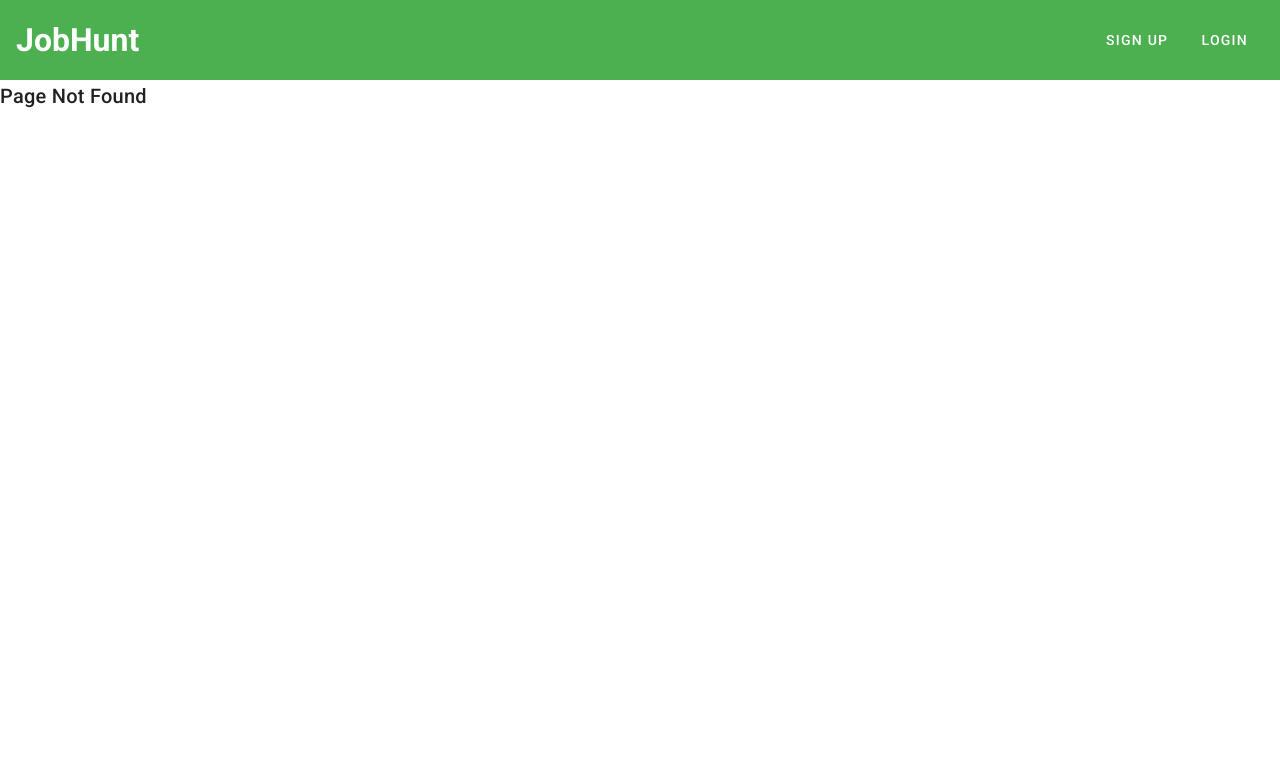
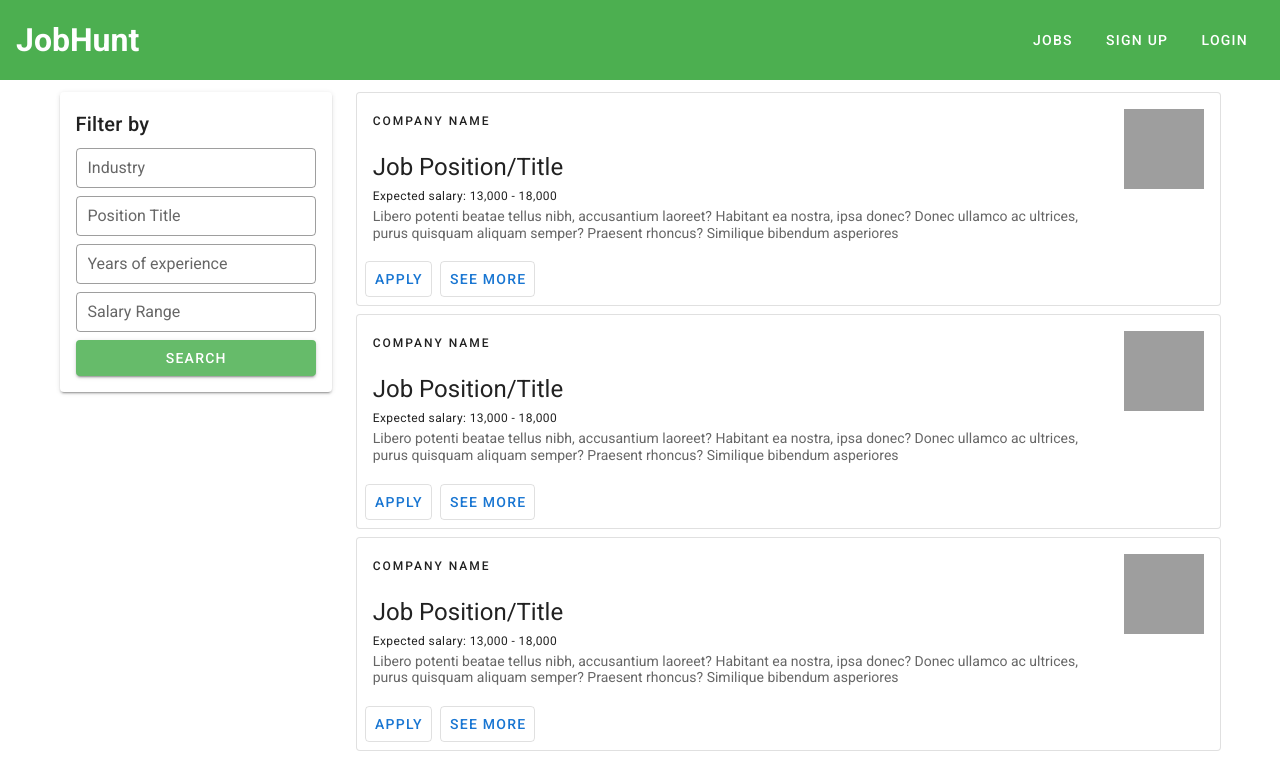
Before and after one commit to royrmagdaong/jobhunt, a Vue app: page /jobs in a window 1280 px wide. Before the commit this address had no page. Shown: the top 757 px of the page. Built offline with nearby package versions, Linux system fonts and the light colour scheme.

Commit message:
added browse jobs page

```diff
--- a/src/components/AppBar.vue
+++ b/src/components/AppBar.vue
@@ -2,6 +2,7 @@
 <div class="appbar green pa-4 d-flex justify-space-between align-center">
     <h1 @click="routeTo('/')" class="white--text brandname">JobHunt</h1>
     <div v-if="!userInfo">
+        <v-btn text class="white--text" @click="routeTo('/jobs')">Jobs</v-btn>
         <v-btn text class="white--text" @click="routeTo('/register')">Sign Up</v-btn>
         <v-btn text class="white--text" @click="routeTo('/login')">Login</v-btn>
     </div>
--- /dev/null
+++ b/src/components/JobItem.vue
@@ -0,0 +1,52 @@
+<template>
+  <v-card
+    width="100%"
+    outlined
+  >
+    <v-list-item three-line>
+      <v-list-item-content>
+        <div class="text-overline mb-4">
+          Company Name
+        </div>
+        <v-list-item-title class="text-h5 mb-1">
+          Job Position/Title
+        </v-list-item-title>
+        <div class="caption">Expected salary: 13,000 - 18,000</div>
+        <v-list-item-subtitle>Libero potenti beatae tellus nibh, accusantium laoreet? Habitant ea nostra, ipsa donec? Donec ullamco ac ultrices, purus quisquam aliquam semper? Praesent rhoncus? Similique bibendum asperiores</v-list-item-subtitle>
+      </v-list-item-content>
+
+      <v-list-item-avatar
+        tile
+        size="80"
+        color="grey"
+      ></v-list-item-avatar>
+    </v-list-item>
+
+    <v-card-actions>
+      <v-btn
+        outlined
+        text
+        color="primary"
+      >
+        Apply
+      </v-btn>
+      <v-btn
+        outlined
+        text
+        color="primary"
+      >
+        See more
+      </v-btn>
+    </v-card-actions>
+  </v-card>
+</template>
+
+<script>
+export default {
+
+}
+</script>
+
+<style>
+
+</style>
--- /dev/null
+++ b/src/components/JobsFilter.vue
@@ -0,0 +1,48 @@
+<template>
+  <v-card width="100%" class="pa-4">
+      <div class="title mb-2">Filter by</div>
+      <v-text-field
+        label="Industry"
+        hide-details
+        outlined
+        dense
+        class="mb-2"
+      ></v-text-field>
+      <v-text-field
+        label="Position Title"
+        hide-details
+        outlined
+        dense
+        class="mb-2"
+      ></v-text-field>
+      <v-text-field
+        label="Years of experience"
+        hide-details
+        outlined
+        dense
+        class="mb-2"
+      ></v-text-field>
+      <v-text-field
+        label="Salary Range"
+        hide-details
+        outlined
+        dense
+        class="mb-2"
+      ></v-text-field>
+      <v-btn
+        block
+        color="green lighten-1"
+        class="white--text"
+      >Search</v-btn>
+  </v-card>
+</template>
+
+<script>
+export default {
+
+}
+</script>
+
+<style>
+
+</style>
--- a/src/routes.js
+++ b/src/routes.js
@@ -1,9 +1,13 @@
 import Vue from 'vue'
 import Router from 'vue-router'
+
+//
 import Home from './components/Home'
 import NotFound from './views/NotFound'
 import SignIn from './views/SignIn'
 import SignUp from './views/SignUp'
+import Jobs from './views/Jobs'
+
 
 // admin
 import AdminBase from './views/admin/Base'
@@ -39,6 +43,11 @@ const router =  new Router({
       meta:{
         noLoggedInUser: true
       }
+    },
+    {
+      path: '/jobs',
+      name: 'jobs',
+      component: Jobs,
     },
     {
       path: '/login',
--- /dev/null
+++ b/src/views/Jobs.vue
@@ -0,0 +1,32 @@
+<template>
+  <v-container>
+      <v-row>
+        <v-col cols="3">
+            <job-filter class="job-filter"></job-filter>
+        </v-col>
+        <v-col cols="9">
+            <job-item v-for="i in 12" :key="i" class="mb-2"></job-item>
+        </v-col>
+    </v-row>
+  </v-container>
+</template>
+
+<script>
+import JobItem from '../components/JobItem.vue'
+import JobFilter from '../components/JobsFilter.vue'
+
+export default {
+    components:{
+        'job-item': JobItem,
+        'job-filter': JobFilter
+    }
+}
+</script>
+
+<style scoped>
+.job-filter{
+    position: -webkit-sticky;
+    position: sticky;
+    top: 92px;
+}
+</style>
```
